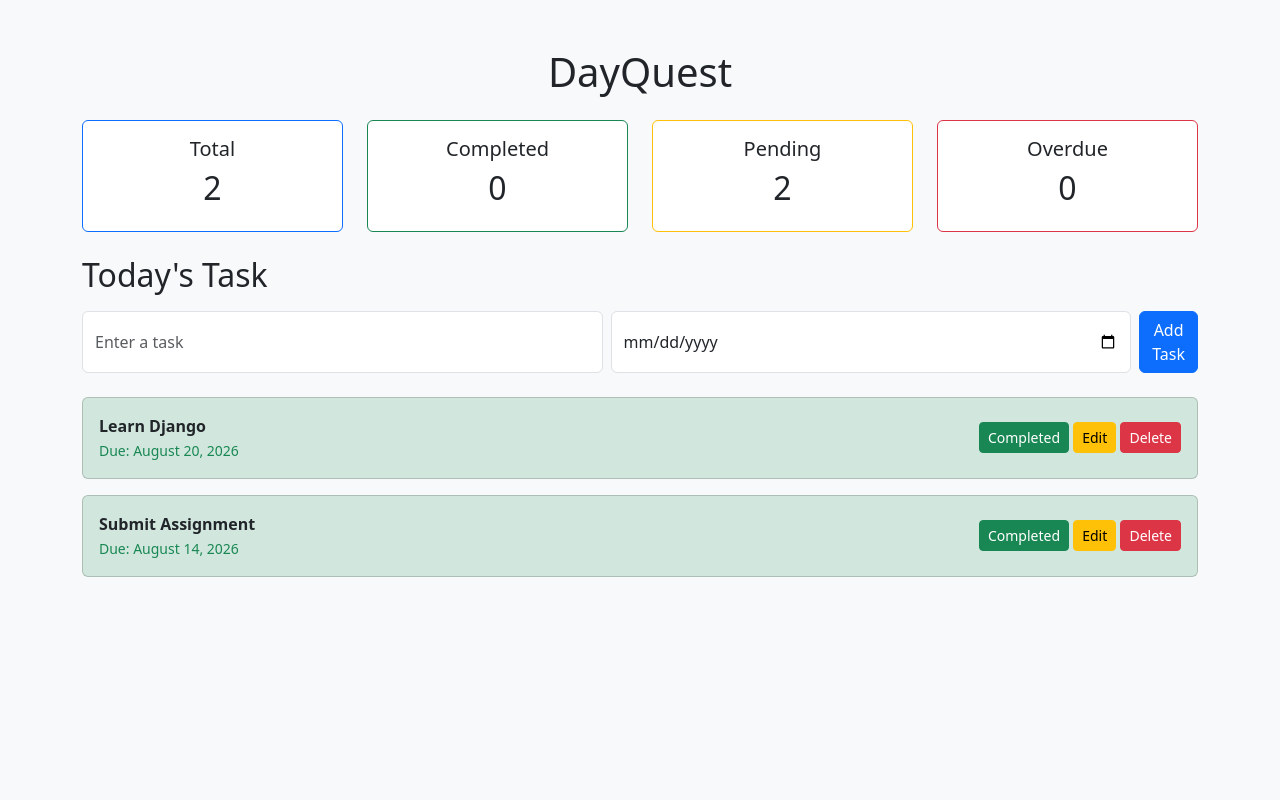
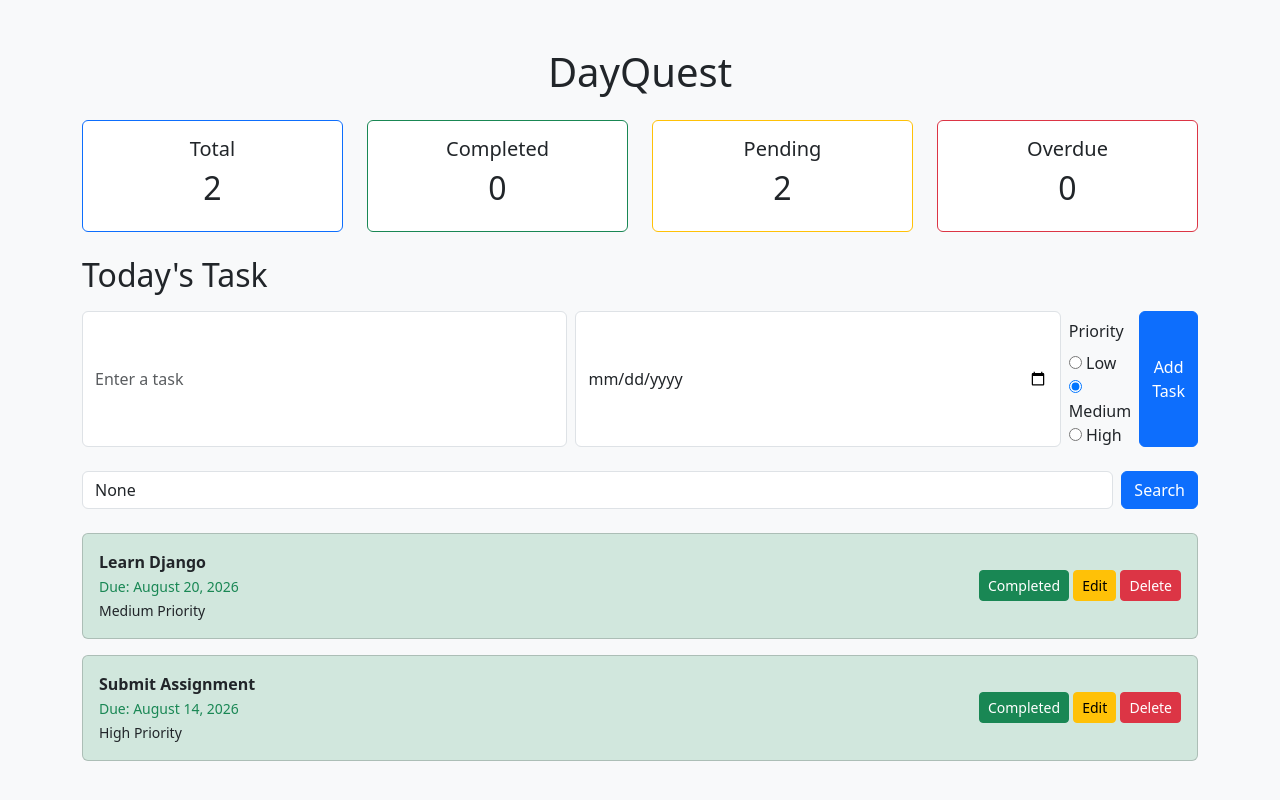
Before and after one commit to Kshristi/todo_app, a Django app: page / in a window 1280 px wide. Run offline with Django 5.2, Linux system fonts and the light colour scheme; data comes from the database, SQL or seed files in the repository; both versions use the stored data as it was after the commit.

Commit message:
Add task search and filtered dashboard

```diff
--- a/tasks/models.py
+++ b/tasks/models.py
@@ -1,8 +1,15 @@
 from django.db import models
+
+PRIORITY_CHOICES=[
+    ("Low","Low"),
+    ("Medium","Medium"),
+    ("High","High"),
+]
 
 class Task(models.Model):
     title=models.CharField(max_length=200)
     completed=models.BooleanField(default=False)
     due_date=models.DateField(null=True, blank=True)
+    priority= models.CharField(max_length=10, choices=PRIORITY_CHOICES,default="Medium")
     def __str__(self):
         return self.title
--- a/tasks/templates/tasks/home.html
+++ b/tasks/templates/tasks/home.html
@@ -54,7 +54,24 @@
             <input type="date"
             name="due_date"
             class="form-control">
+            <div class="mt-2">
+                <label class="form-label">Priority</label>
+                <div>
+                    <input type="radio" name="priority" value="Low" id="low">
+                    <label for="low">Low</label><br>
+                    <input type="radio" name="priority" value="Medium" id="medium" checked>
+                    <label for="medium">Medium</label><br>
+                    <input type="radio" name="priority" value="High" id="high">
+                    <label for="high">High</label>
+                </div>
+            </div>
             <button class="btn btn-primary">Add Task</button>
+        </form>
+
+        <form  method="GET" class="d-flex gap-2 mb-4">
+            {% csrf_token %}
+            <input type="text" name="search" class="form-control" placeholder="search..." value="{{ search_query }}">
+            <button class="btn btn-primary">Search</button>
         </form>
 
         {% for task in tasks %}
@@ -86,7 +103,16 @@
                     <small class="text-success">Due: {{ task.due_date|date:"F d, Y" }}</small>
                     {% endif %}
                     {% endif %}
-
+                    <br>
+                    <small>
+                        {% if task.priority == "High" %}
+                        High Priority
+                        {% elif task.priority == "Medium" %}
+                        Medium Priority
+                        {% else %}
+                        Low Priority
+                        {% endif %}
+                    </small>
                 </div>
 
                 <div>
--- a/tasks/views.py
+++ b/tasks/views.py
@@ -6,13 +6,21 @@ def home(request):
     if request.method=="POST":
         title=request.POST.get("title")
         due_date=request.POST.get("due_date")
-        Task.objects.create(title=title, due_date=due_date)
+        priority=request.POST.get("priority")
+        Task.objects.create(title=title, due_date=due_date,priority=priority)
         return redirect("home")
 
+
     tasks=Task.objects.all()
-    total_tasks=Task.objects.count()
-    completed_tasks=Task.objects.filter(completed=True).count()
-    pending_tasks=Task.objects.filter(completed=False).count()
+    search_query=request.GET.get("search")
+    if search_query:
+        tasks=Task.objects.filter(title__icontains=search_query)
+    else:
+        tasks=Task.objects.all()
+
+    total_tasks=tasks.count()
+    completed_tasks=tasks.filter(completed=True).count()
+    pending_tasks=tasks.filter(completed=False).count()
 
     today=date.today()
     for task in tasks:
@@ -22,7 +30,7 @@ def home(request):
         else:
             task.is_overdue= False
             task.is_today= False
-    overdue_tasks=Task.objects.filter(due_date__lt=today, completed=False).count()
+    overdue_tasks=tasks.filter(due_date__lt=today, completed=False).count()
 
     context={
         "tasks":tasks,
@@ -31,6 +39,7 @@ def home(request):
         "completed_tasks": completed_tasks,
         "pending_tasks": pending_tasks,
         "overdue_tasks": overdue_tasks,
+        "search_query": search_query
     }
 
     return render(request, "tasks/home.html", context)
@@ -52,6 +61,7 @@ def edit_task(request, id):
     if request.method=="POST":
         task.title=request.POST.get("title")
         task.due_date=request.POST.get("due_date")
+        task.priority=request.POST.get("priority")
         task.save()
         return redirect('home')
     return render(request,"tasks/edit.html",{"task":task})
```
Also changed, not shown: tasks/templates/tasks/edit.html (+9 -0 lines), db.sqlite3, tasks/migrations/0003_task_priority.py (added).
